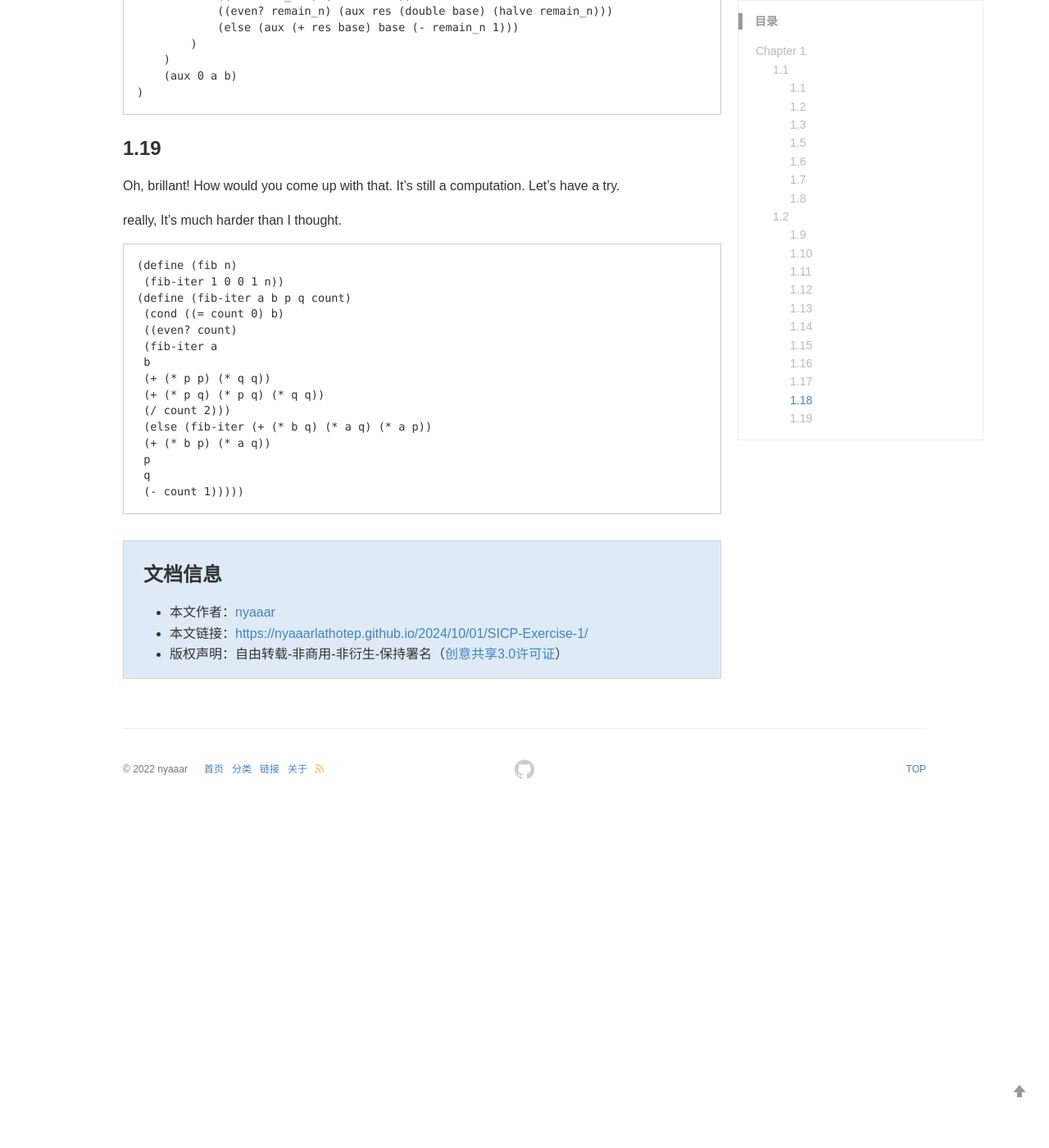
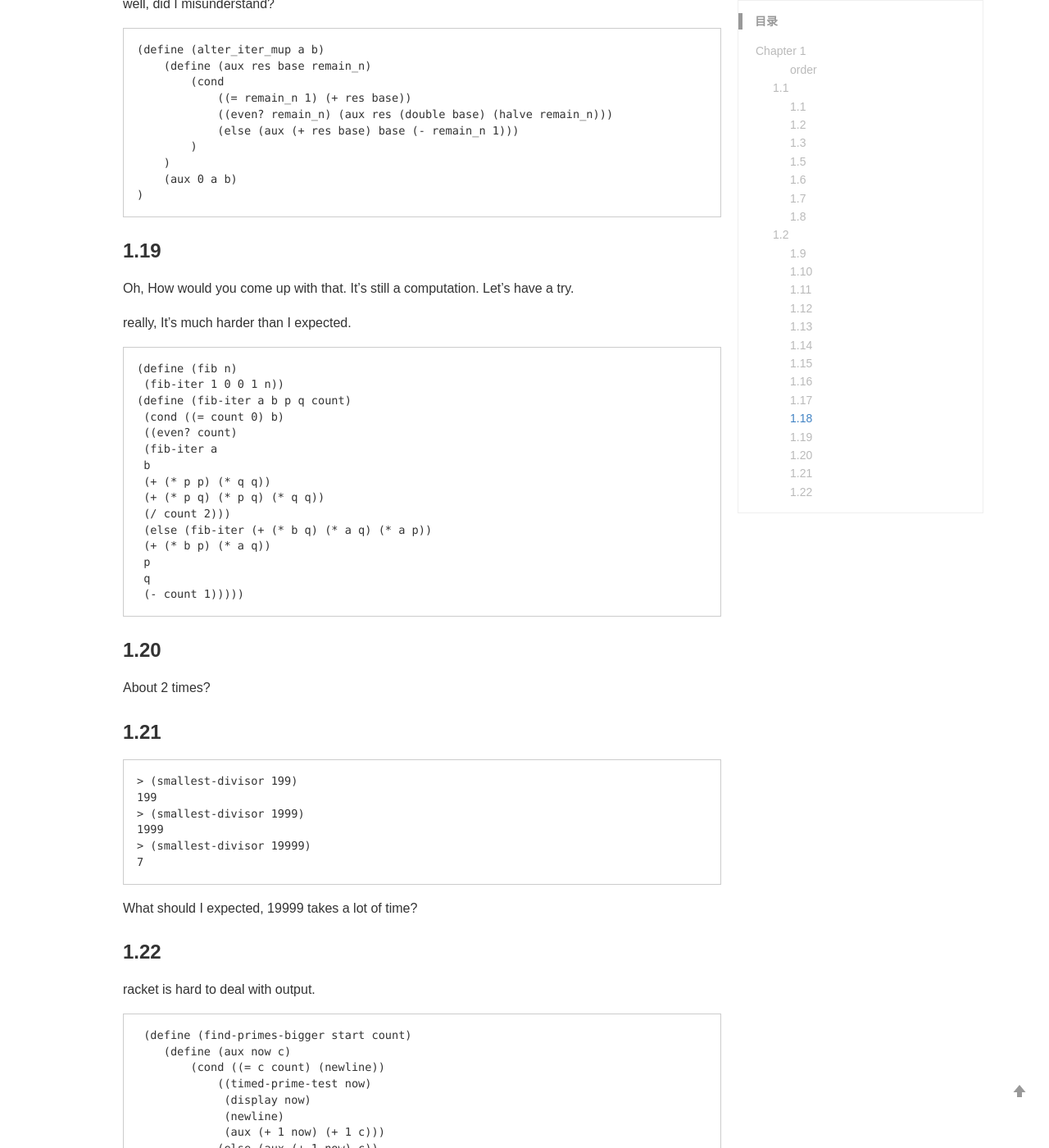
Before and after one commit to nyaaarlathotep/nyaaarlathotep.github.io, a Jekyll site: the page built from _posts/2024-10-01- SICP Exercise 1.md, in a window 1280 px wide and 1400 px high, scrolled down 6604 px. Shown: the whole window at 82% size. Built offline with Jekyll 4.4.1, drawn with Linux system fonts in a browser that asks for light colours; comment, search, counter and statistics services are not loaded; a style sheet for code colours, icons or effects is not loaded; before the commit the page ends 7599 px from its top, so only the background shows below that; some of the changed text lies outside the part shown.

Commit message:
Update 2024-10-01- SICP Exercise 1.md

````diff
--- a/_posts/2024-10-01- SICP Exercise 1.md
+++ b/_posts/2024-10-01- SICP Exercise 1.md
@@ -17,6 +17,11 @@ essays: true
   - recursive process
 
 - Tree Recursion
+
+### order
+
+- normal-order
+- applicative-order
 
 The detailed mathematical explanation of orders of growth.
 
@@ -298,9 +303,9 @@ well, did I misunderstand?
 
 ### 1.19
 
-Oh, brillant! How would you come up with that. It's still a computation. Let's have a try.
+Oh, How would you come up with that. It's still a computation. Let's have a try.
 
-really, It's much harder than I thought.
+really, It's much harder than I expected.
 
 ```
 (define (fib n)
@@ -319,3 +324,39 @@ really, It's much harder than I thought.
  q
  (- count 1)))))
 ```
+
+### 1.20
+
+About 2 times?
+
+### 1.21
+
+```
+> (smallest-divisor 199)
+199
+> (smallest-divisor 1999)
+1999
+> (smallest-divisor 19999)
+7
+```
+
+What should I expected, 19999 takes a lot of time?
+
+### 1.22
+
+racket is hard to deal with output.
+
+```
+ (define (find-primes-bigger start count)
+    (define (aux now c)
+        (cond ((= c count) (newline))
+            ((timed-prime-test now)
+             (display now)
+             (newline)
+             (aux (+ 1 now) (+ 1 c)))
+            (else (aux (+ 1 now) c))
+        )
+    )
+    (aux start 0)
+ )
+```
````
